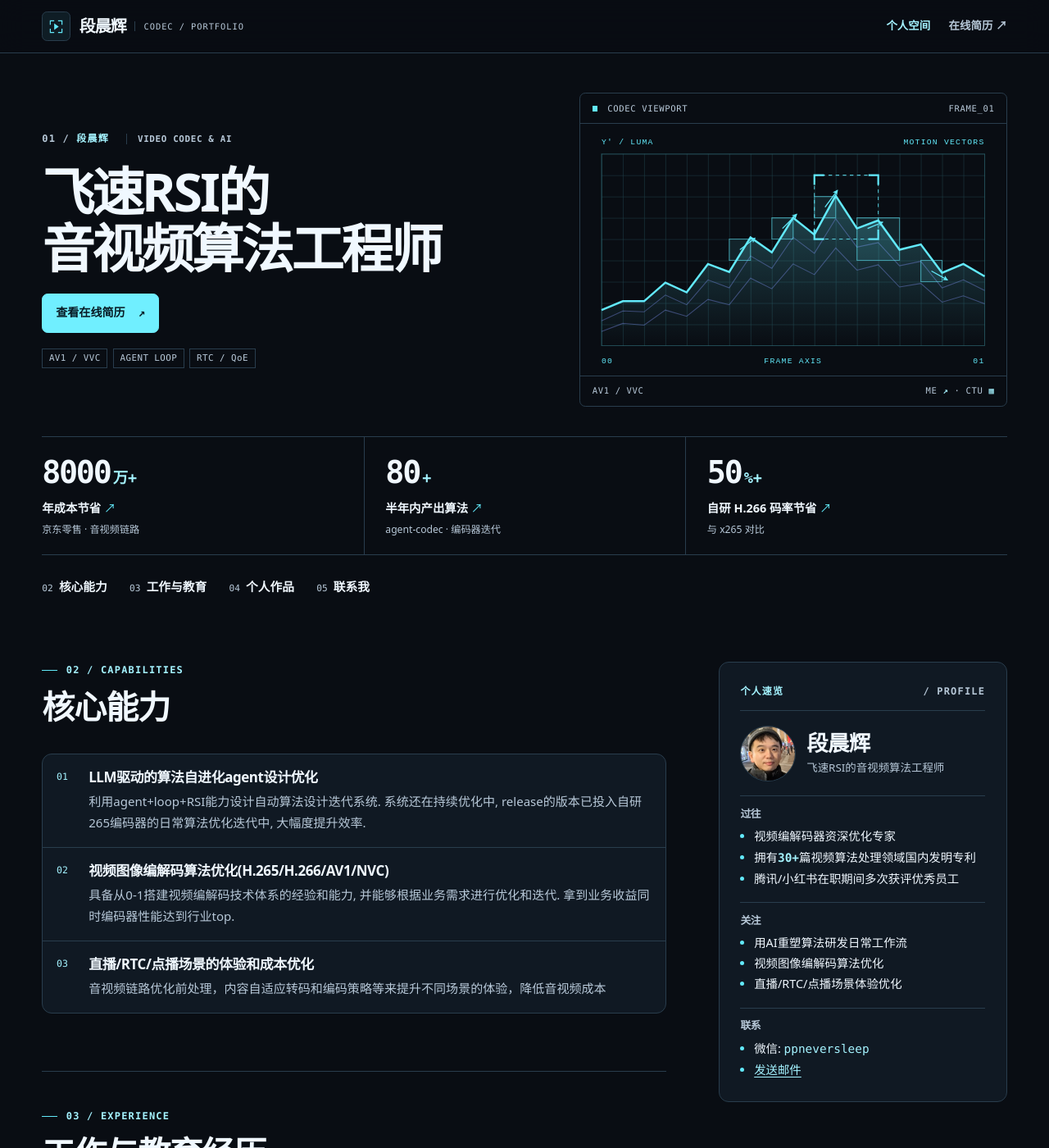
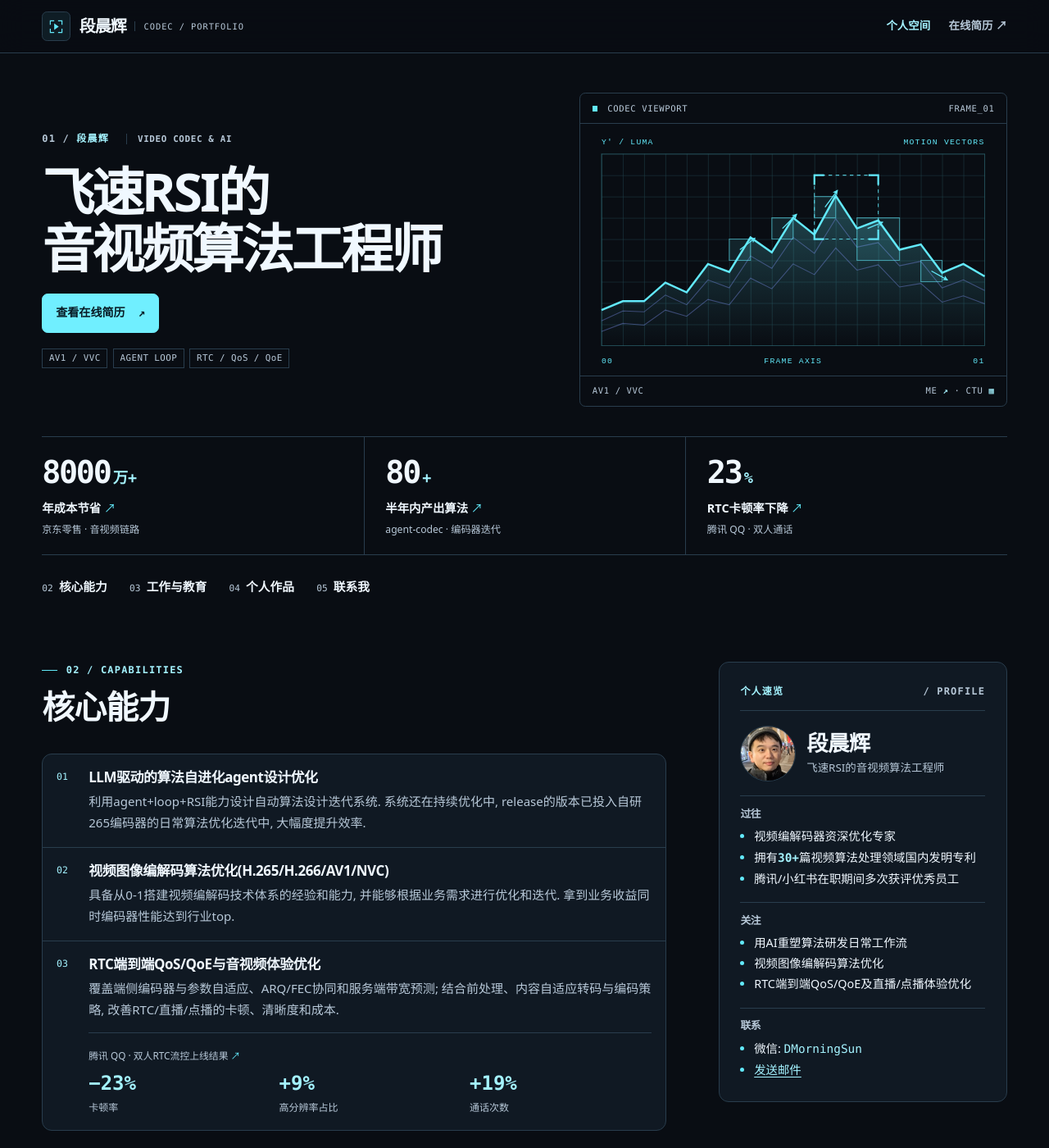
Before and after one commit to bitchenhui/bitchenhui.github.io, a Jekyll site: the page built from index.html, in a window 1280 px wide and 1400 px high. Shown: the whole window at 82% size. Built offline with Jekyll 4.4.1, drawn with Linux system fonts in a browser that asks for light colours; some of the changed text lies outside the part shown.

Commit message:
Update WeChat contact and highlight RTC QoS and QoE results

```diff
--- a/_config.yml
+++ b/_config.yml
@@ -1,5 +1,5 @@
 title: "段晨辉个人空间"
-description: "段晨辉个人主页: 音视频算法优化, AI 驱动研发与成本体验优化."
+description: "段晨辉个人主页: 视频编解码算法, RTC端到端QoS/QoE优化与AI驱动研发."
 url: "https://bitchenhui.github.io"
 baseurl: ""
 lang: "zh-CN"
@@ -20,7 +20,7 @@ author:
   # 可选: 个人速览卡头像, 留空则显示姓名首字徽标
   avatar: "/assets/img/avatar.webp"
   # 展示在侧栏卡片「联系」中的微信号
-  wechat: "ppneversleep"
+  wechat: "DMorningSun"
   github: ""
   linkedin: ""
   # 可选: 上传 PDF 简历到 assets/ 后填 "/assets/resume.pdf"; 留空则只显示在线简历 /resume/
@@ -29,15 +29,24 @@ author:
 current_focus:
   - 用AI重塑算法研发日常工作流
   - 视频图像编解码算法优化
-  - 直播/RTC/点播场景体验优化
+  - RTC端到端QoS/QoE及直播/点播体验优化
 
 skills:
   - name: LLM驱动的算法自进化agent设计优化
     description: 利用agent+loop+RSI能力设计自动算法设计迭代系统. 系统还在持续优化中, release的版本已投入自研265编码器的日常算法优化迭代中, 大幅度提升效率.
   - name: 视频图像编解码算法优化(H.265/H.266/AV1/NVC)
     description: 具备从0-1搭建视频编解码技术体系的经验和能力, 并能够根据业务需求进行优化和迭代. 拿到业务收益同时编码器性能达到行业top.
-  - name: 直播/RTC/点播场景的体验和成本优化
-    description: 音视频链路优化前处理，内容自适应转码和编码策略等来提升不同场景的体验，降低音视频成本
+  - name: RTC端到端QoS/QoE与音视频体验优化
+    description: 覆盖端侧编码器与参数自适应、ARQ/FEC协同和服务端带宽预测; 结合前处理、内容自适应转码与编码策略, 改善RTC/直播/点播的卡顿、清晰度和成本.
+    evidence_context: "腾讯 QQ · 双人RTC流控上线结果"
+    evidence_source: "#work-3"
+    evidence:
+      - value: "−23%"
+        label: "卡顿率"
+      - value: "+9%"
+        label: "高分辨率占比"
+      - value: "+19%"
+        label: "通话次数"
 
 exclude:
   - README.md
--- a/_data/impact.yml
+++ b/_data/impact.yml
@@ -9,8 +9,8 @@
   label: "半年内产出算法"
   context: "agent-codec · 编码器迭代"
   source: "#work-1"
-- value: "50"
-  unit: "%+"
-  label: "自研 H.266 码率节省"
-  context: "与 x265 对比"
-  source: "#work-1"
+- value: "23"
+  unit: "%"
+  label: "RTC卡顿率下降"
+  context: "腾讯 QQ · 双人通话"
+  source: "#work-3"
--- /dev/null
+++ b/_includes/skill-evidence.html
@@ -0,0 +1,10 @@
+{% if include.skill.evidence and include.skill.evidence != empty %}
+<div class="skill-evidence">
+  <a class="skill-evidence__source" href="{{ include.skill.evidence_source | escape }}">{{ include.skill.evidence_context | escape }} <span aria-hidden="true">↗</span></a>
+  <ul aria-label="{{ include.skill.evidence_context | escape }}">
+    {% for evidence in include.skill.evidence %}
+      <li><strong>{{ evidence.value | escape }}</strong><span>{{ evidence.label | escape }}</span></li>
+    {% endfor %}
+  </ul>
+</div>
+{% endif %}
--- a/assets/css/main.scss
+++ b/assets/css/main.scss
@@ -424,6 +424,17 @@ main { min-height: calc(100vh - 10rem); }
 .capability-item h3 { margin-bottom: 0.35rem; font-size: 1.06rem; }
 .capability-item p { max-width: var(--reading); margin-bottom: 0; color: var(--muted); font-size: 0.94rem; }
 
+.skill-evidence { margin-top: 0.9rem; padding-top: 0.75rem; border-top: 1px solid var(--line); }
+.skill-evidence__source { display: inline-block; margin-bottom: 0.6rem; color: var(--muted); font-size: 0.74rem; text-decoration: none; }
+.skill-evidence__source span { color: var(--accent); }
+.skill-evidence__source:hover { color: var(--accent-strong); }
+.skill-evidence ul { display: grid; grid-template-columns: repeat(3, minmax(0, 1fr)); gap: 0.65rem; margin: 0; padding: 0; list-style: none; }
+.skill-evidence li { display: grid; gap: 0.25rem; min-width: 0; }
+.skill-evidence strong { color: var(--accent-strong); font: 600 clamp(1.15rem, 2vw, 1.5rem)/1.2 var(--mono); }
+.skill-evidence li span { color: var(--muted); font-size: 0.75rem; }
+.resume__skill .skill-evidence { margin-top: 0.6rem; }
+.resume__skill .skill-evidence strong { font-size: 1.1rem; }
+
 .experience-list { position: relative; margin-inline-start: 0.32rem; border-inline-start: 1px solid var(--line); }
 .education-label { display: flex; flex-wrap: wrap; align-items: baseline; gap: 0.7rem; margin: 2rem 0 1rem; font-size: 1rem; }
 .education-label span { color: var(--muted); font: 0.65rem var(--mono); letter-spacing: 0.08em; }
@@ -668,6 +679,11 @@ body:has(.image-viewer[open]) { overflow: hidden; }
   .resume__section, .resume__footer { margin-top: 0.7rem; padding-top: 0.6rem; }
   .resume__section h2 { margin-bottom: 0.45rem; font-size: 13pt; }
   .resume__skills { gap: 0.35rem; }
+  .skill-evidence { margin-top: 0.35rem; padding-top: 0.3rem; break-inside: avoid; }
+  .skill-evidence__source { font-size: 7.5pt; margin-bottom: 0.3rem; }
+  .skill-evidence__source span { display: none; }
+  .resume__skill .skill-evidence strong { font-size: 10pt; }
+  .skill-evidence li span { font-size: 8pt; }
   .resume-work { padding-block: 0.45rem; }
   .resume-work::before { top: 0.6rem; }
   .resume .experience-item { display: block; padding: 0.35rem 0 0; border: 0; break-inside: avoid; }
--- a/index.html
+++ b/index.html
@@ -16,7 +16,7 @@ layout: default
           <a class="button button-primary" href="{{ '/resume/' | relative_url }}">查看在线简历 <span aria-hidden="true">↗</span></a>
         </div>
         <ul class="hero-panel__tags" aria-label="技术方向">
-          <li>AV1 / VVC</li><li>AGENT LOOP</li><li>RTC / QoE</li>
+          <li>AV1 / VVC</li><li>AGENT LOOP</li><li>RTC / QoS / QoE</li>
         </ul>
       </div>
       {% include signal-frame.html %}
@@ -40,6 +40,7 @@ layout: default
         <article class="capability-item">
           <h3>{{ skill.name | escape }}</h3>
           <p>{{ skill.description | escape }}</p>
+          {% include skill-evidence.html skill=skill %}
         </article>
       {% endfor %}
     </div>
--- a/resume/index.html
+++ b/resume/index.html
@@ -2,7 +2,7 @@
 layout: default
 title: 简历
 permalink: /resume/
-description: "段晨辉的个人简历: 视频编解码算法工程师, 聚焦 AV1/VVC 编解码优化, 端上落地与 RTC QoS."
+description: "段晨辉的个人简历: 视频编解码算法工程师, 聚焦 AV1/VVC 编解码优化, 端上落地与端到端 RTC QoS/QoE."
 ---
 {% assign email = site.author.email | default: "" | strip %}
 {% assign wechat = site.author.wechat | default: "" | strip %}
@@ -67,6 +67,9 @@ description: "段晨辉的个人简历: 视频编解码算法工程师, 聚焦 A
             <div class="resume__skill">
               <dt>{{ skill.name | escape }}</dt>
               <dd>{{ skill.description | escape }}</dd>
+              {% if skill.evidence and skill.evidence != empty %}
+                <dd>{% include skill-evidence.html skill=skill %}</dd>
+              {% endif %}
             </div>
           {% endfor %}
         </dl>
```
Also changed, not shown: _data/experience.yml (+4 -4 lines), README.md.
